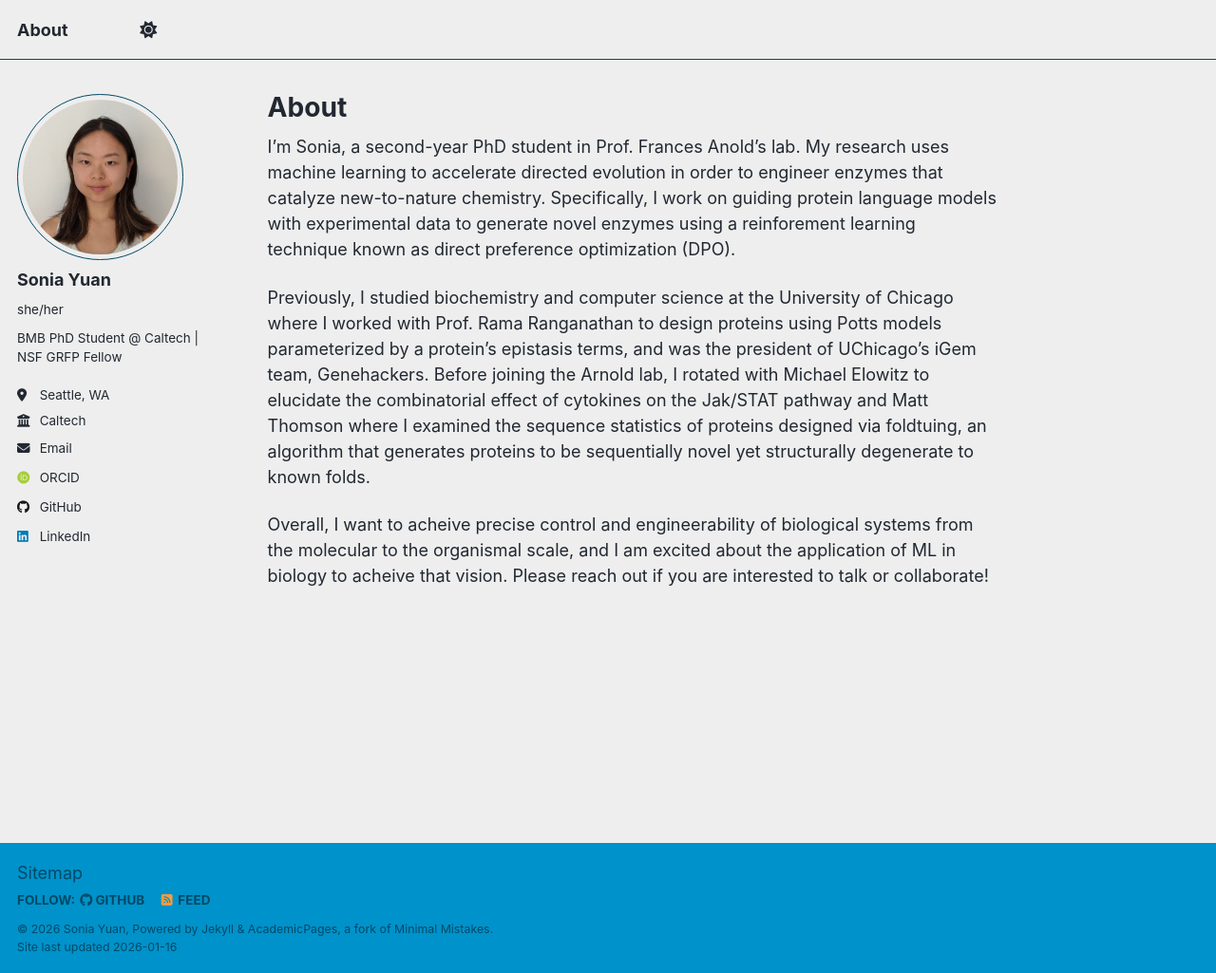
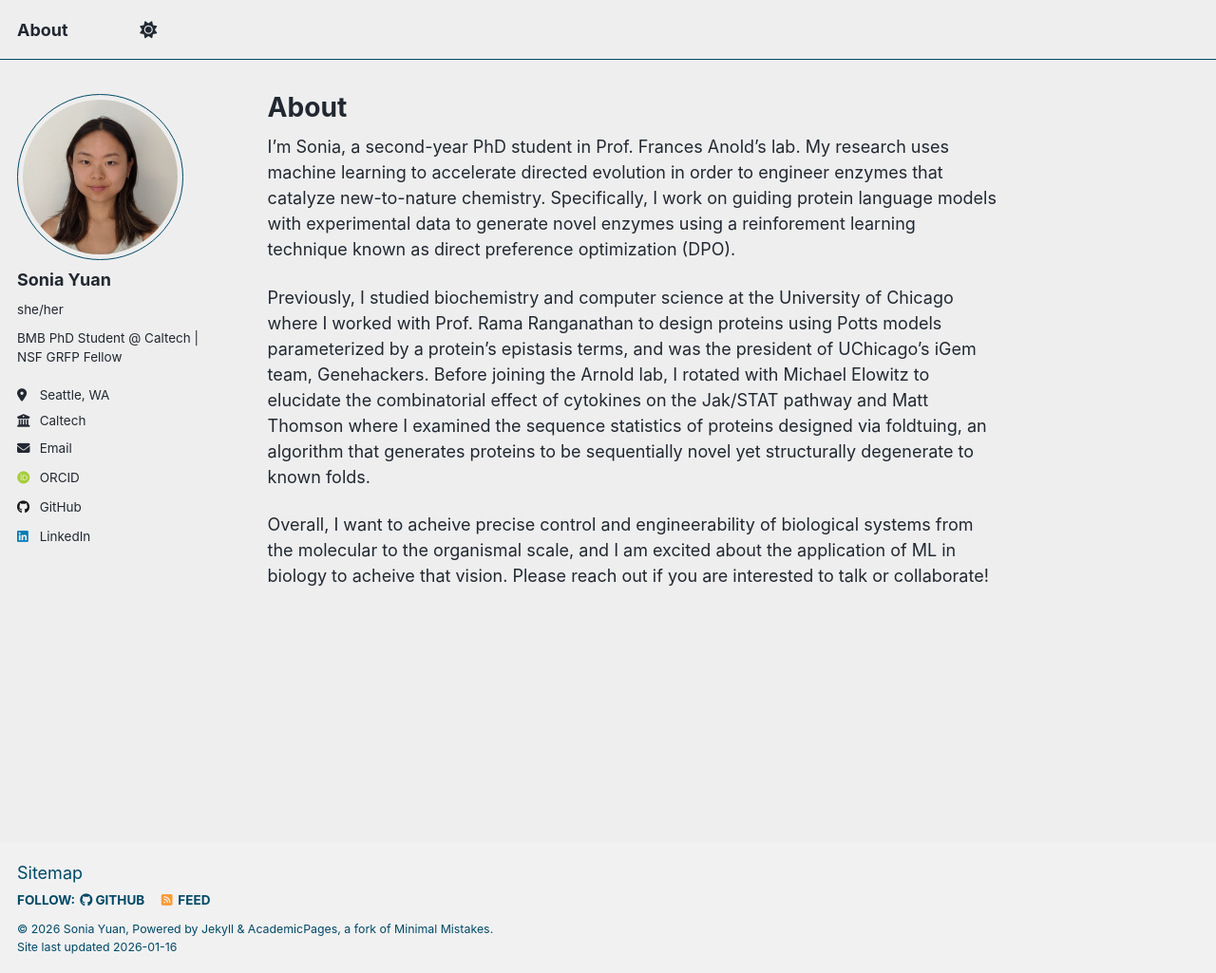
Before and after one commit to soniacyuan/soniacyuan.github.io, a Jekyll site: the page built from _pages/about.md, in a window 1280 px wide and 1025 px high. Shown: the whole window at 95% size. Built offline with Jekyll 4.4.1, drawn with Linux system fonts in a browser that asks for light colours; some web fonts are replaced; a script that is not in the unit is left out.

Commit message:
footer background color change

```diff
--- a/_sass/theme/_air_light.scss
+++ b/_sass/theme/_air_light.scss
@@ -15,7 +15,7 @@ $text                       : #222831;
 $link                       : #393e46;
 $link-dark                  : mix(#000, $link, 25%);
 $link-light                 : mix(#fff, $link, 25%);
-$footer                     : $primary-color;
+$footer                     : $background-light /* #f2f3f3;  $primary-color*/;
 
 /* Color codes used for the site */
 $danger-color               : #ee5f5b;
```
